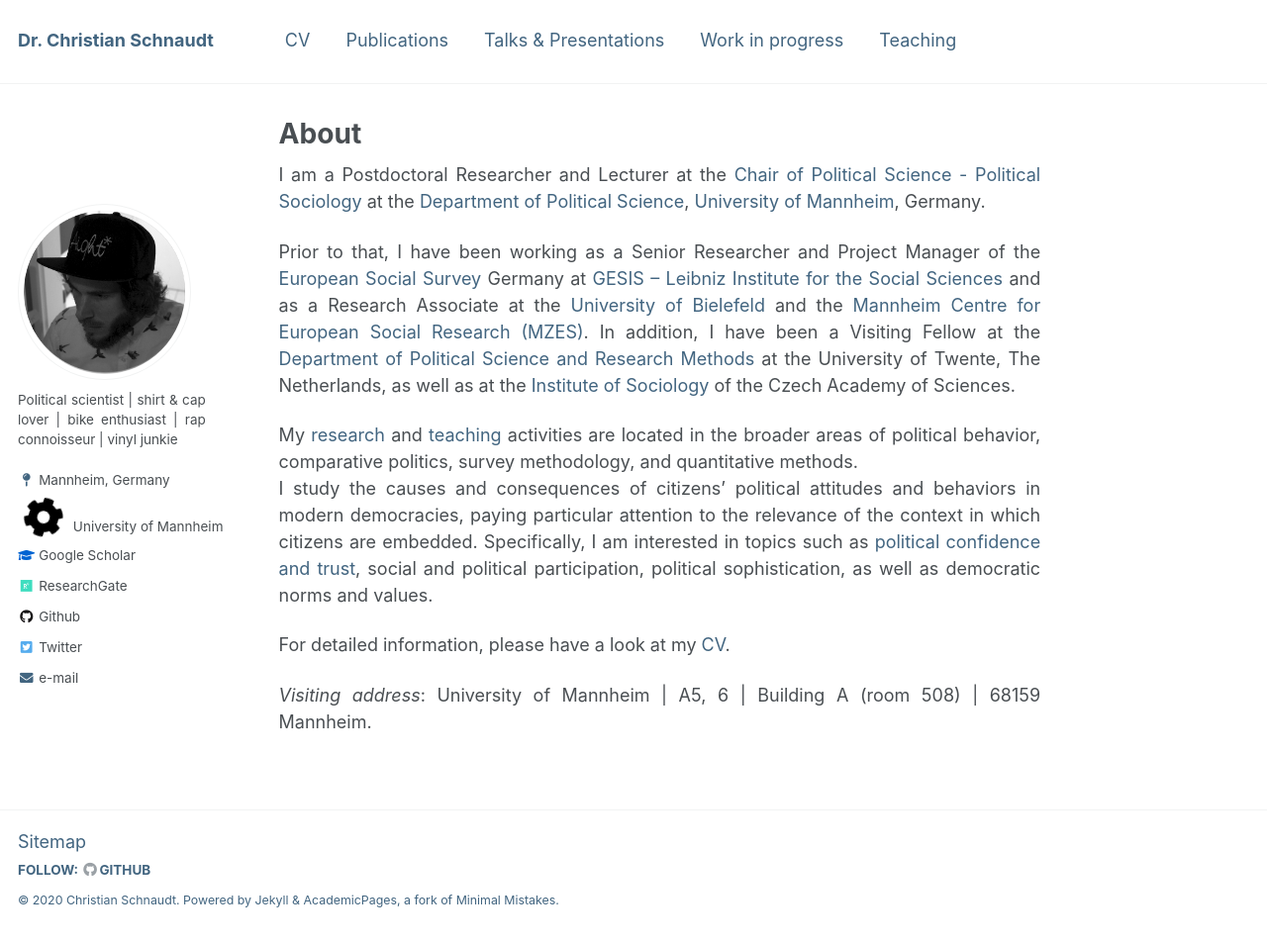
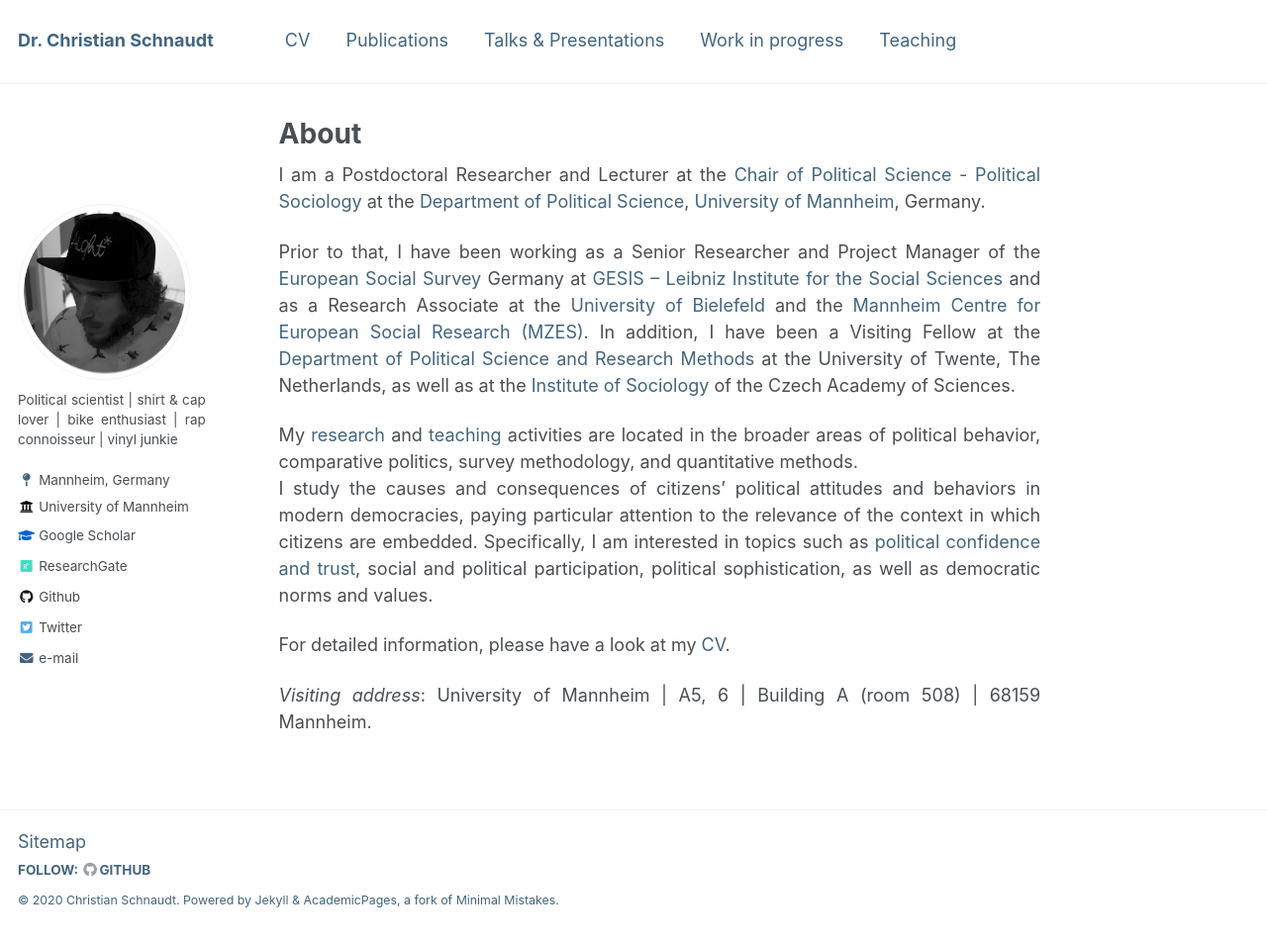
Before and after one commit to cschnaudt/cschnaudt.github.io, a Jekyll site: the page built from _pages/about.md, in a window 1280 px wide and 955 px high. Shown: the whole window at 99% size. Built offline with Jekyll 4.4.1, drawn with Linux system fonts in a browser that asks for light colours.

Commit message:
Update author-profile.html

```diff
--- a/_includes/author-profile.html
+++ b/_includes/author-profile.html
@@ -26,7 +26,7 @@
         <li><i class="fa fa-fw fa-map-pin" style="color:#426580" aria-hidden="true"></i> {{ author.location }}</li>
       {% endif %}
       {% if author.employer %}
-        <li><i class="fa fa-cog fa-spin fa-3x fa-fw"></i> {{ author.employer }}</li>
+        <li><i class="fa fa-fw fa-university"></i> {{ author.employer }}</li>
       {% endif %}
       {% if author.uri %}
         <li><a href="{{ author.uri }}" target="_blank" rel="noopener"><i class="fas fa-fw fa-link" style="color:#426580" aria-hidden="true"></i> {{ site.data.ui-text[site.locale].website_label | default: "Website" }}</a></li>
```
